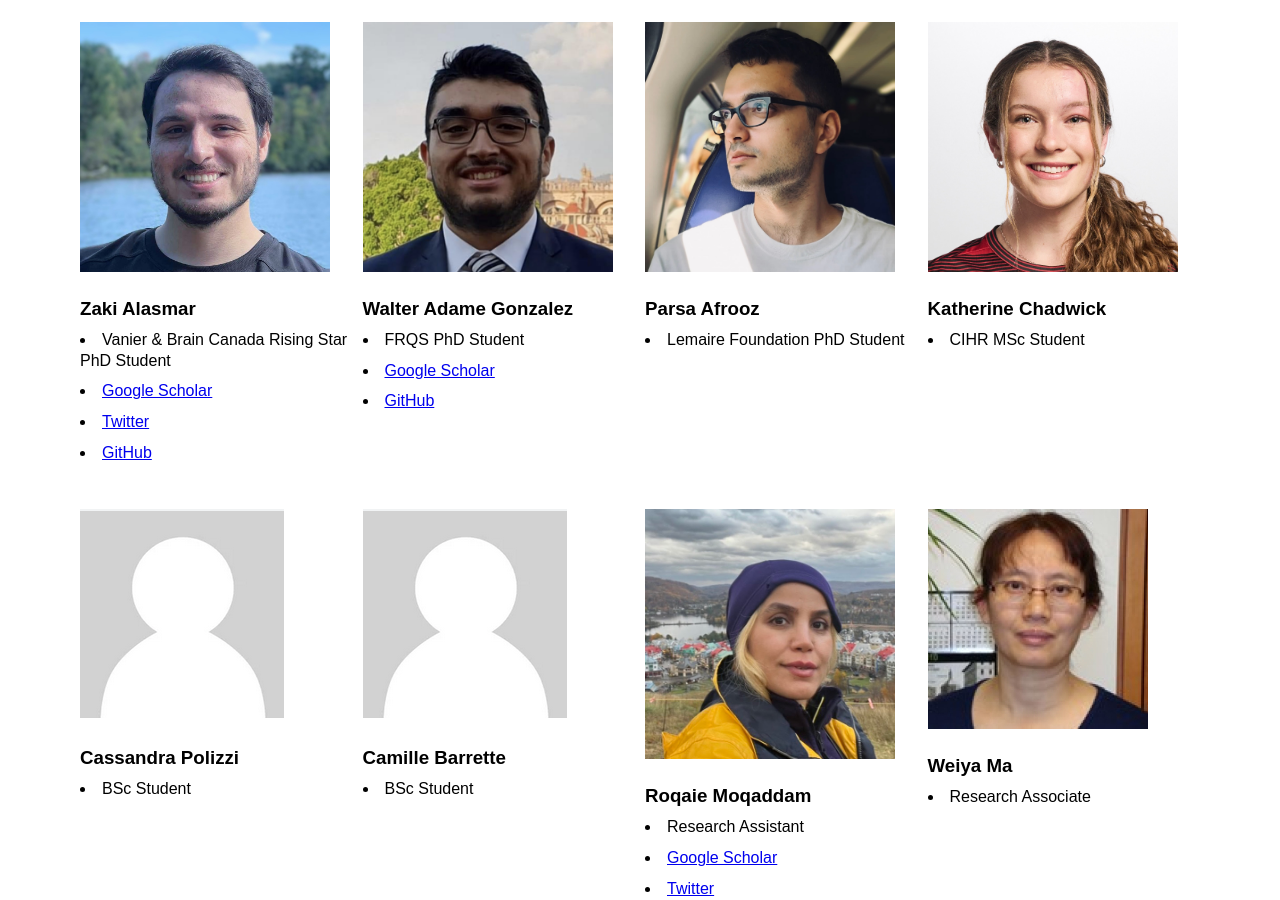
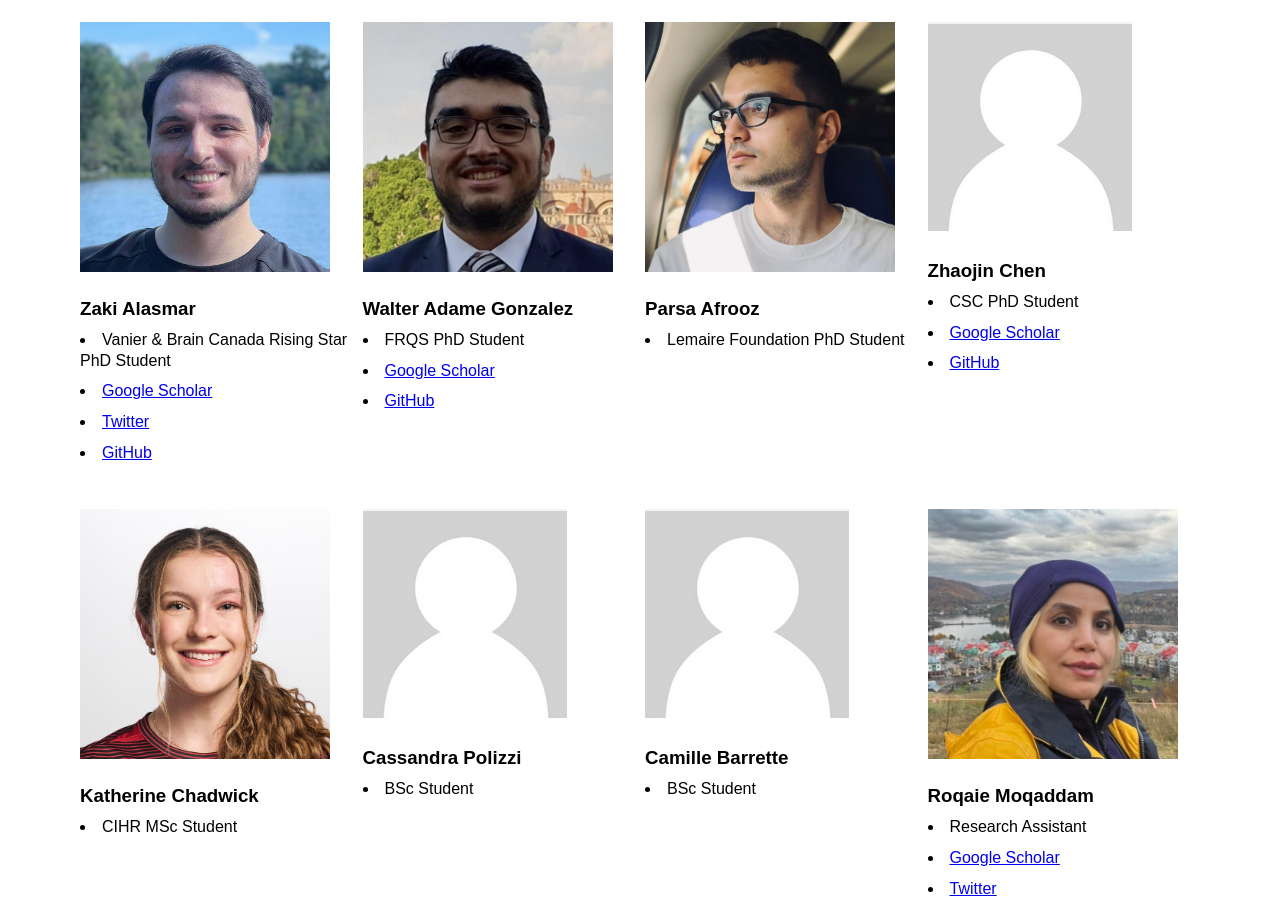
Before and after one commit to VANDAlab/VANDAlab.github.io, a Jekyll site: the page team.html, which Jekyll copies as it is, in a window 1280 px wide and 900 px high, scrolled down 1137 px. Built offline with Jekyll 4.4.1, drawn with Linux system fonts in a browser that asks for light colours.

Commit message:
Update team.html

```diff
--- a/team.html
+++ b/team.html
@@ -111,6 +111,14 @@
         <li>Lemaire Foundation PhD Student</li>
     </div>
 
+        <div class="person">
+        <img src="team/empty.png" alt="empty">
+      <h3>Zhaojin Chen</h3>
+      <li>CSC PhD Student</li>
+       <li> <a href=" https://scholar.google.com/citations?hl=en&user=K8o6DHkAAAAJ" target="_blank">Google Scholar</a></li>
+       <li> <a href="https://github.com/ZhaojinChen">GitHub</a> </li>
+    </div>
+
      <div class="person">
           <img src="team/Kat.jpeg" alt="empty">
         <h3>Katherine Chadwick</h3>
```
